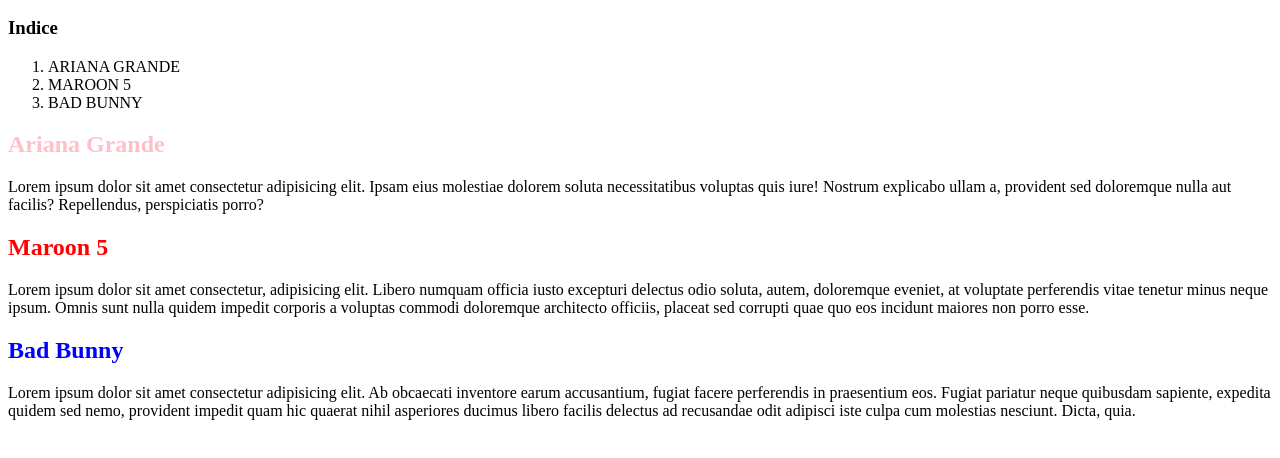
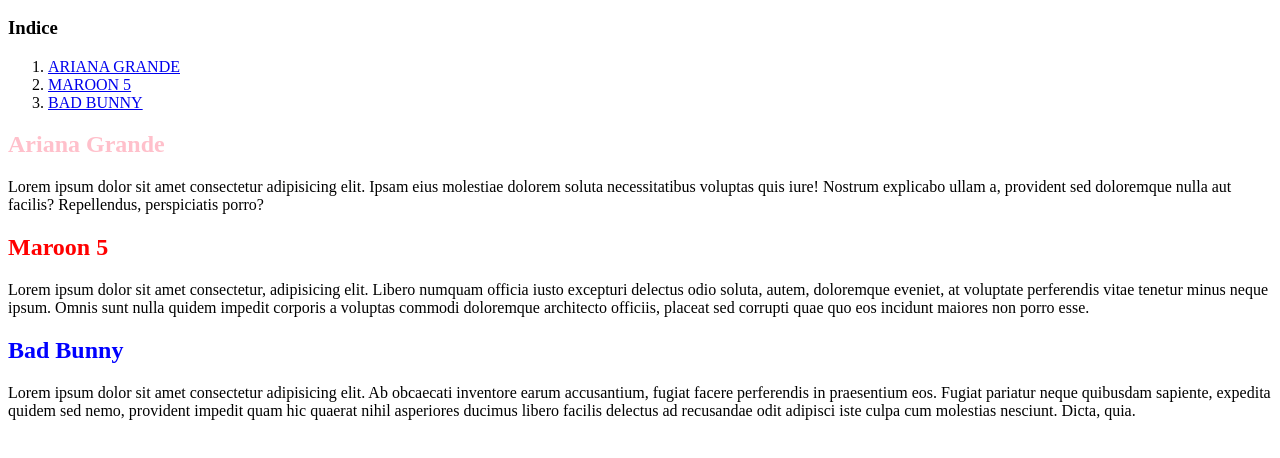
Before and after one commit to Daniela-SRC/Practica522808, a plain HTML site: page index.html in a window 1280 px wide. Shown: the part 50-508 px from the top of the page. Drawn offline with Linux system fonts and the light colour scheme.

Commit message:
se agregaron los links

```diff
--- a/index.html
+++ b/index.html
@@ -14,9 +14,9 @@
             <nav>
                 <h3>Indice</h3>
                 <ol>
-                    <li><a href="AG"></a>ARIANA GRANDE</li>
-                    <li><a href="M5"></a>MAROON 5</li>
-                    <li><a href="BB"></a>BAD BUNNY</li>
+                    <li><a href="#AG">ARIANA GRANDE</a></li>
+                    <li><a href="#M5">MAROON 5</a></li>
+                    <li><a href="#BB">BAD BUNNY</a></li>
                 </ol>
             </nav>
             <section id="AG">
```
